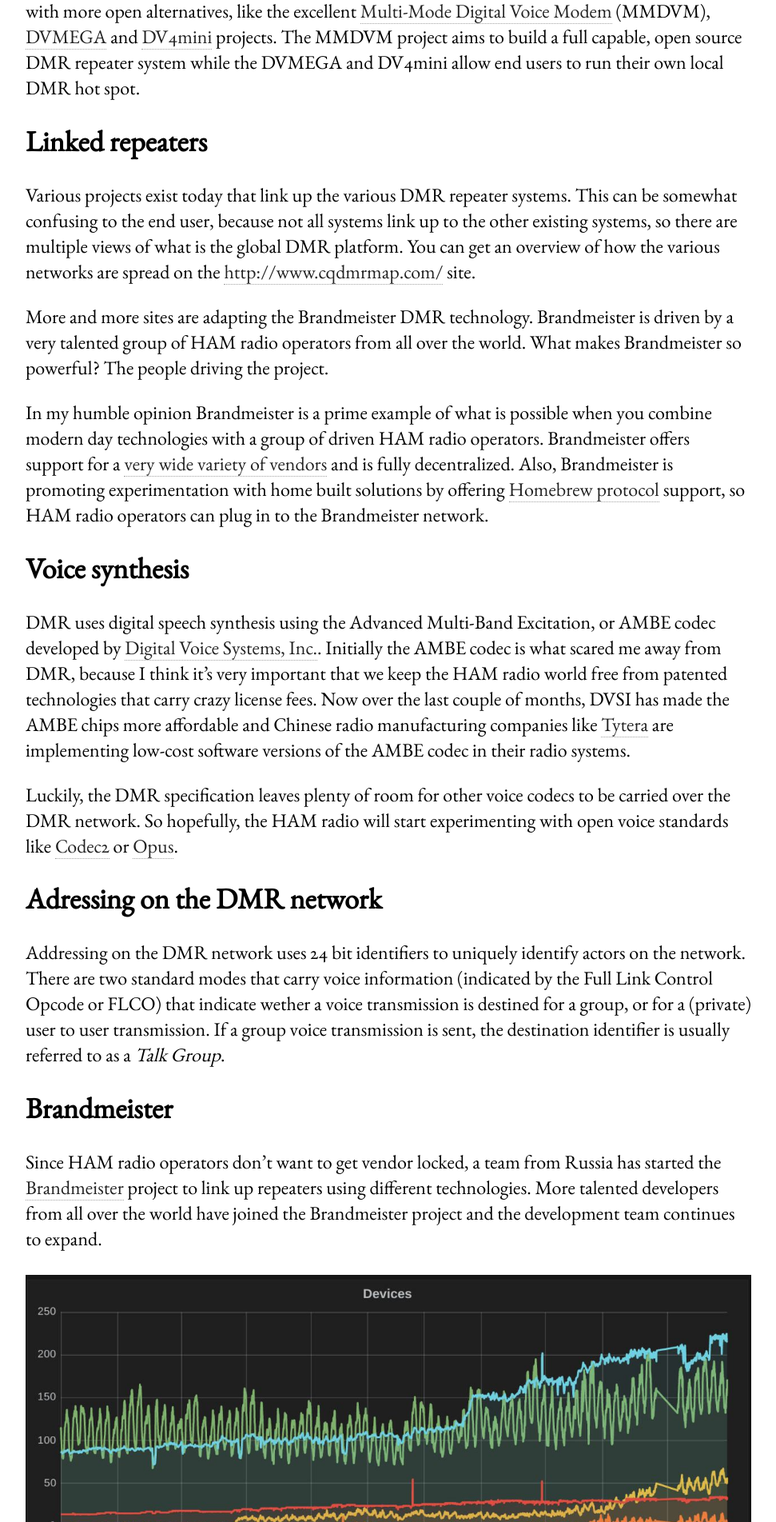
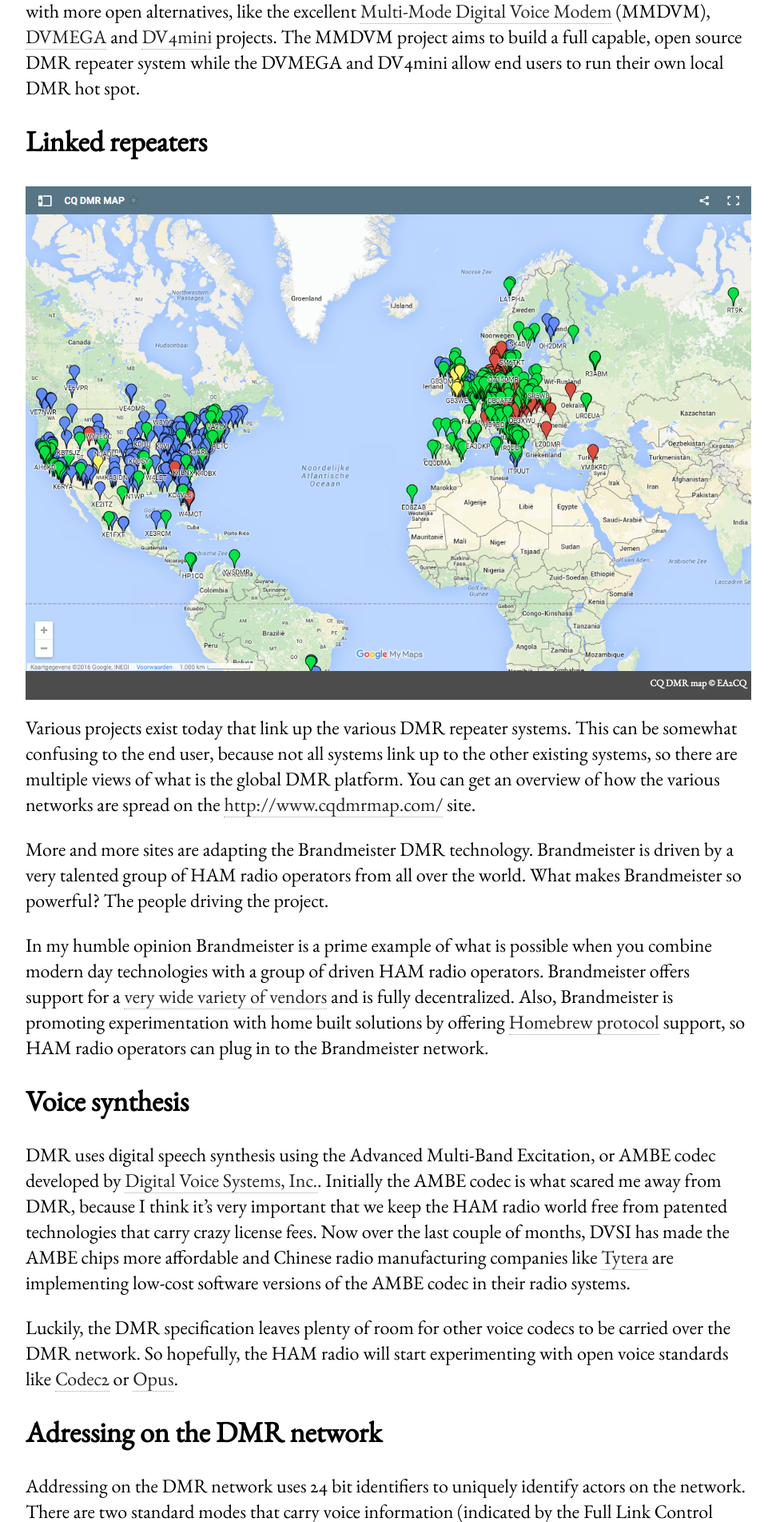
Before and after one commit to tehmaze/tehmaze.github.io, a Jekyll site: the page built from _posts/blog/radio/2016-03-23-digital-mobile-radio.md, in a window 1280 px wide. Shown: the part 1470-3373 px from the top of the page at 80% size, without its empty margins (154-1125 px from the left). Built offline with Jekyll 4.4.1, drawn with Linux system fonts in a browser that asks for light colours; nearby versions of some CDN libraries; comment, search, counter and statistics services are not loaded; some of the changed text lies outside the part shown.

Commit message:
Publish post

```diff
--- a/_posts/blog/radio/2016-03-23-digital-mobile-radio.md
+++ b/_posts/blog/radio/2016-03-23-digital-mobile-radio.md
@@ -41,6 +40,11 @@
 to run their own local DMR hot spot.
 
 ## Linked repeaters
+
+<div class="post-image-large">
+	<a href="http://www.cqdmrmap.com/"><img src="/images/cqdmrmap.png" alt="CQ DMR map"></a>
+	<label>CQ DMR map &copy; EA2CQ</label>
+</div>
 
 Various projects exist today that link up the various DMR repeater systems.
 This can be somewhat confusing to the end user, because not all systems link up
@@ -91,11 +95,14 @@
 technologies. More talented developers from all over the world have joined the
 Brandmeister project and the development team continues to expand.
 
-![Brandmeister network growth](/images/bm-growth.png)
+<div class="post-image-large">
+	<a href="http://www.brandmeister.network/"><img src="/images/bm-growth.png" title="Brandmeister network growth © PD0ZRY"></a>
+	<label>Brandmeister network growth, © PD0ZRY</label>
+</div>
 
-Start off small, the Brandmeister project now has over 250 repeaters linked up
-from all over the world. This is still a relatively small network compared to
-D-STAR which has over 1000 repeaters linked, but the network growth rate is
+Starting off small, the Brandmeister project now has over 250 repeaters linked
+up from all over the world. This is still a relatively small network compared
+to D-STAR which has over 1000 repeaters linked, but the network growth rate is
 fenominal. The repeaters setup a link to a regional master, that
 has a full mesh with all the other regional masters around the world. This
 allows anyone on the Brandmeister DMR network to open up remote *Talk Groups*
@@ -109,7 +116,12 @@
 the voice streams that are on the network. The engine is entirely built in
 [Go][] and Javascript. This is how it all works.
 
-![Hose line](/images/hoseline.png)
+<p>
+  <div class="post-image-large">
+	<a href="http://hose.brandmeister.network/"><img src="/images/hoseline.png" title="Hose line"></a>
+	<label>Hose line &copy; PD0MZ</label>
+  </div>
+</p>
 
 ### Full mesh routing
 
--- a/_sass/_page.scss
+++ b/_sass/_page.scss
@@ -248,6 +248,27 @@
 	float: right;
 }
 
+.post-image-large {
+	width: 100%;
+	margin-bottom: 1em;
+	clear: both;
+
+	img {
+		max-width: 100%;
+		clear: both;
+	}
+
+	label {
+		width: 100%;
+		text-align: right;
+		font-family: $figcaption-font;
+  	  	@include font-size(12,no);
+  	  	color: $white;
+  	  	background-color: rgba($black, 0.7);
+		padding: 0.5em;
+	}
+}
+
 /*
    Disqus
    ========================================================================== */
```
Also changed, not shown: other parts of _posts/blog/radio/2016-03-23-digital-mobile-radio.md (+0 -1 lines), images/cqdmrmap.png (added).
